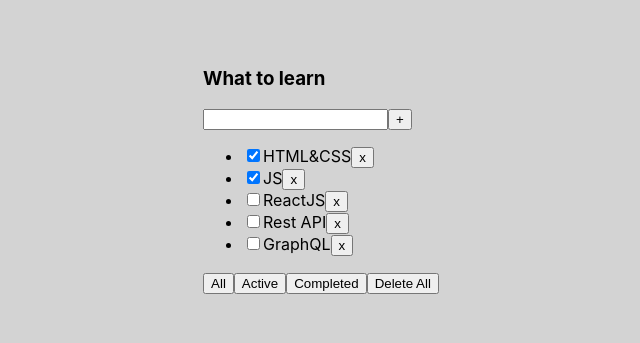
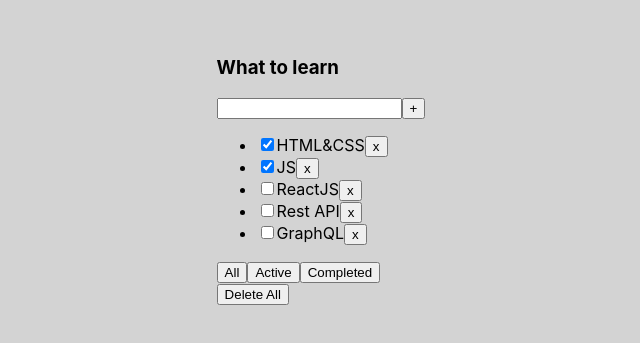
Before and after one commit to VanoKi/micro-tasks, a React (Vite) app: page / in a window 1280 px wide. Shown: the part 229-572 px from the top of the page, without its empty margins (294-934 px from the left). Built offline with nearby package versions, Linux system fonts and the light colour scheme.

Commit message:
fix: styles

```diff
--- a/src/App.css
+++ b/src/App.css
@@ -23,3 +23,11 @@
 .is-done {
   opacity: 0.5;
 }
+
+button {
+  cursor: pointer;
+}
+
+input[type] {
+  cursor: pointer;
+}
--- a/src/Todolist.tsx
+++ b/src/Todolist.tsx
@@ -40,6 +40,8 @@
       <button onClick={ () => { props.changeFilter("completed") } }>
         Completed
       </button>
+    </div>
+    <div>
       <button onClick={props.removeAll}>Delete All</button>
     </div>
   </div>
```
